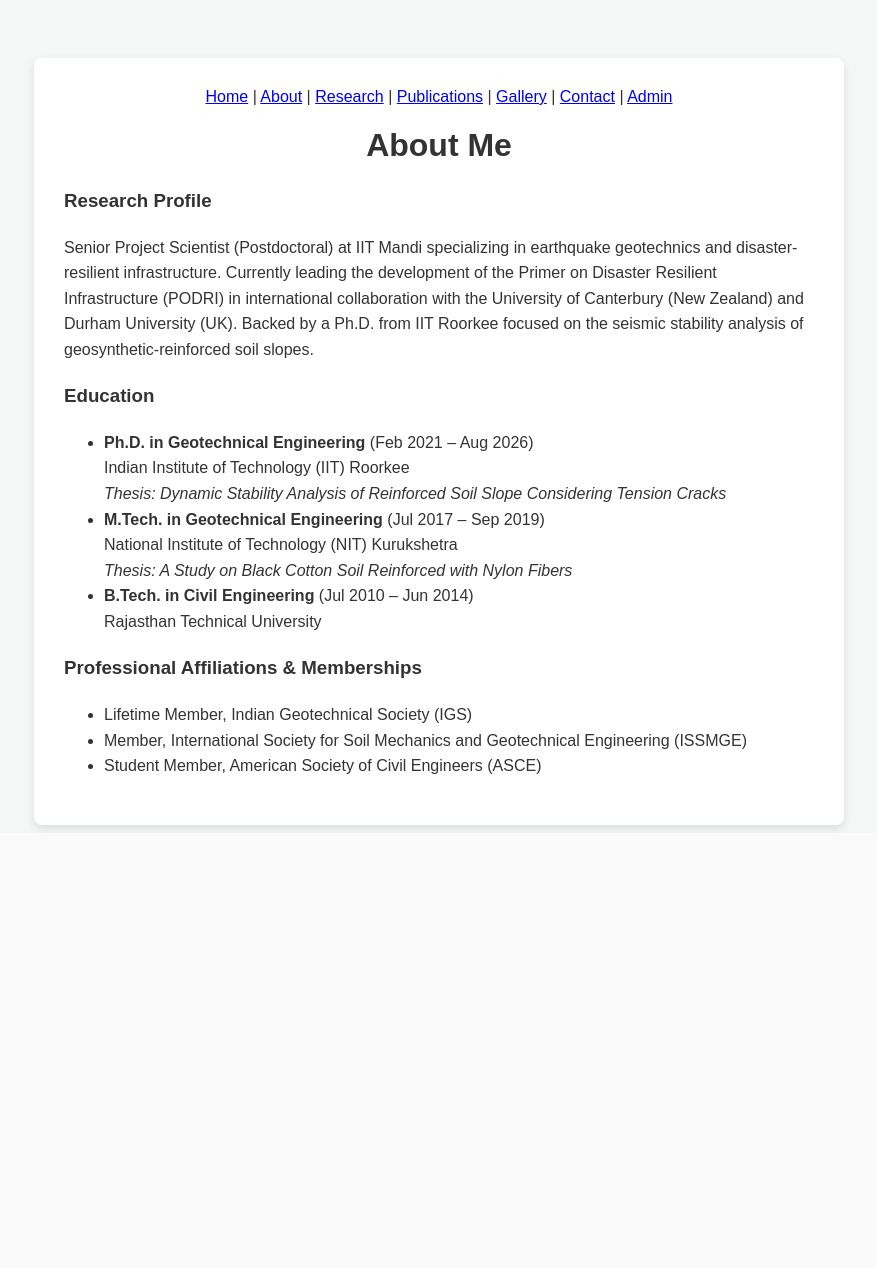
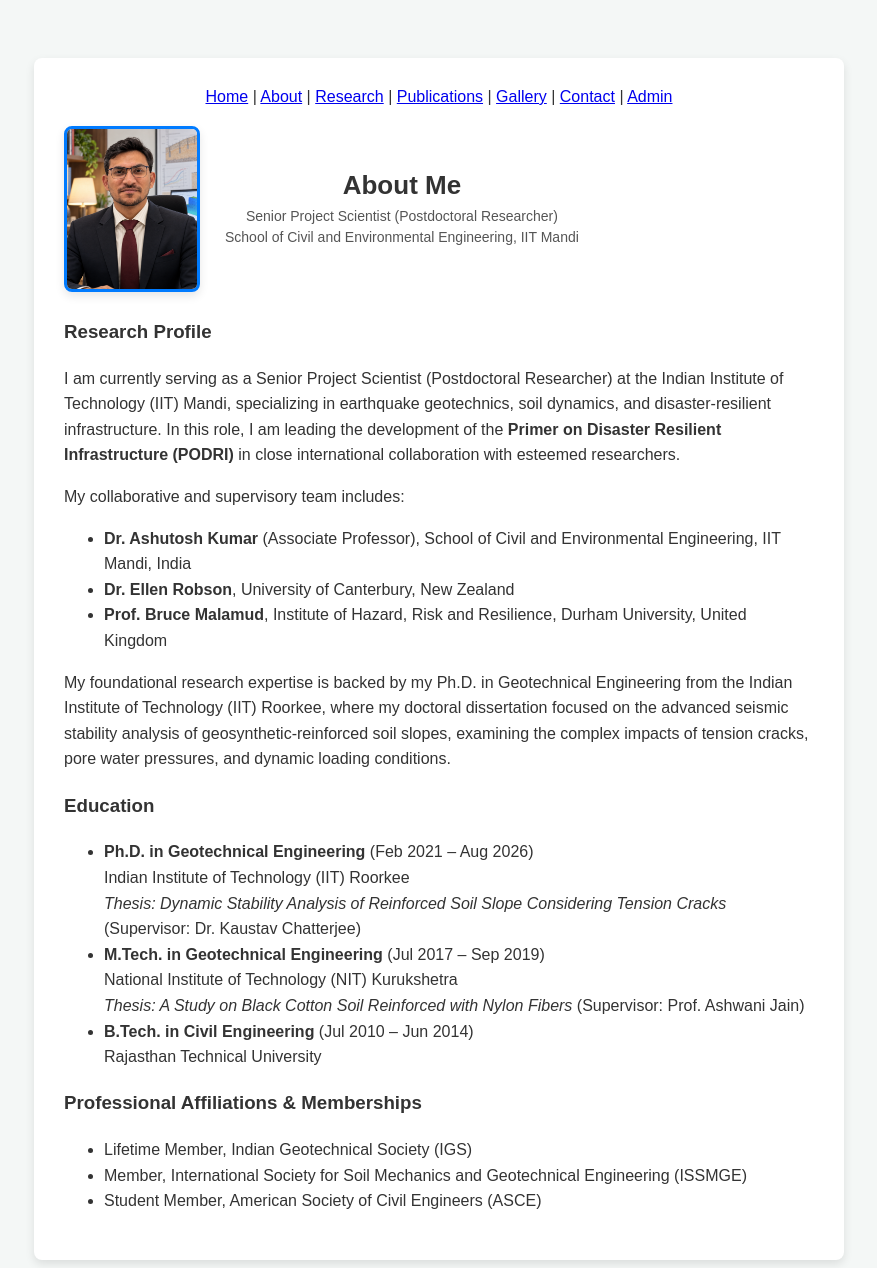
Before and after one commit to pkm7814/my-professional-website, a Flask app: page /about in a window 1280 px wide. Shown: the whole page, without its empty margins (201-1078 px from the left). Before the commit the page ends 831 px from the top, so only its background shows below. Run offline with Flask 3, Linux system fonts and the light colour scheme.

Commit message:
Update About page with second profile photo and detailed research profile and supervisor team

```diff
--- a/templates/about.html
+++ b/templates/about.html
@@ -4,6 +4,22 @@
     <meta charset="UTF-8">
     <title>About | Dr. Pavan Kumar Meena</title>
     <link rel="stylesheet" href="{{ url_for('static', filename='css/style.css') }}">
+    <style>
+        .about-header {
+            display: flex;
+            align-items: center;
+            gap: 25px;
+            margin-bottom: 25px;
+        }
+        .about-img {
+            width: 130px;
+            height: 160px;
+            object-fit: cover;
+            border-radius: 8px;
+            border: 3px solid #007bff;
+            box-shadow: 0 4px 10px rgba(0,0,0,0.1);
+        }
+    </style>
 </head>
 <body>
     <div class="container" style="max-width: 750px;">
@@ -17,16 +33,31 @@
             <a href="{{ url_for('admin') }}">Admin</a>
         </nav>
 
-        <h1>About Me</h1>
+        <div class="about-header">
+            <img src="{{ url_for('static', filename='profile2.jpg') }}" alt="Dr. Pavan Kumar Meena" class="about-img">
+            <div>
+                <h1 style="margin: 0 0 5px 0; font-size: 26px;">About Me</h1>
+                <p style="color: #555; margin: 0; font-size: 14px; line-height: 1.5;">Senior Project Scientist (Postdoctoral Researcher)<br>School of Civil and Environmental Engineering, IIT Mandi</p>
+            </div>
+        </div>
 
         <div style="text-align: left; line-height: 1.6;">
             <h3>Research Profile</h3>
-            <p>Senior Project Scientist (Postdoctoral) at IIT Mandi specializing in earthquake geotechnics and disaster-resilient infrastructure. Currently leading the development of the Primer on Disaster Resilient Infrastructure (PODRI) in international collaboration with the University of Canterbury (New Zealand) and Durham University (UK). Backed by a Ph.D. from IIT Roorkee focused on the seismic stability analysis of geosynthetic-reinforced soil slopes.</p>
+            <p>I am currently serving as a Senior Project Scientist (Postdoctoral Researcher) at the Indian Institute of Technology (IIT) Mandi, specializing in earthquake geotechnics, soil dynamics, and disaster-resilient infrastructure. In this role, I am leading the development of the <strong>Primer on Disaster Resilient Infrastructure (PODRI)</strong> in close international collaboration with esteemed researchers.</p>
+
+            <p>My collaborative and supervisory team includes:</p>
+            <ul>
+                <li><strong>Dr. Ashutosh Kumar</strong> (Associate Professor), School of Civil and Environmental Engineering, IIT Mandi, India</li>
+                <li><strong>Dr. Ellen Robson</strong>, University of Canterbury, New Zealand</li>
+                <li><strong>Prof. Bruce Malamud</strong>, Institute of Hazard, Risk and Resilience, Durham University, United Kingdom</li>
+            </ul>
+
+            <p>My foundational research expertise is backed by my Ph.D. in Geotechnical Engineering from the Indian Institute of Technology (IIT) Roorkee, where my doctoral dissertation focused on the advanced seismic stability analysis of geosynthetic-reinforced soil slopes, examining the complex impacts of tension cracks, pore water pressures, and dynamic loading conditions.</p>
 
             <h3>Education</h3>
             <ul>
-                <li><strong>Ph.D. in Geotechnical Engineering</strong> (Feb 2021 – Aug 2026)<br>Indian Institute of Technology (IIT) Roorkee<br><em>Thesis: Dynamic Stability Analysis of Reinforced Soil Slope Considering Tension Cracks</em></li>
-                <li><strong>M.Tech. in Geotechnical Engineering</strong> (Jul 2017 – Sep 2019)<br>National Institute of Technology (NIT) Kurukshetra<br><em>Thesis: A Study on Black Cotton Soil Reinforced with Nylon Fibers</em></li>
+                <li><strong>Ph.D. in Geotechnical Engineering</strong> (Feb 2021 – Aug 2026)<br>Indian Institute of Technology (IIT) Roorkee<br><em>Thesis: Dynamic Stability Analysis of Reinforced Soil Slope Considering Tension Cracks</em> (Supervisor: Dr. Kaustav Chatterjee)</li>
+                <li><strong>M.Tech. in Geotechnical Engineering</strong> (Jul 2017 – Sep 2019)<br>National Institute of Technology (NIT) Kurukshetra<br><em>Thesis: A Study on Black Cotton Soil Reinforced with Nylon Fibers</em> (Supervisor: Prof. Ashwani Jain)</li>
                 <li><strong>B.Tech. in Civil Engineering</strong> (Jul 2010 – Jun 2014)<br>Rajasthan Technical University</li>
             </ul>
 
```
Also changed, not shown: static/profile2.jpg (added).
